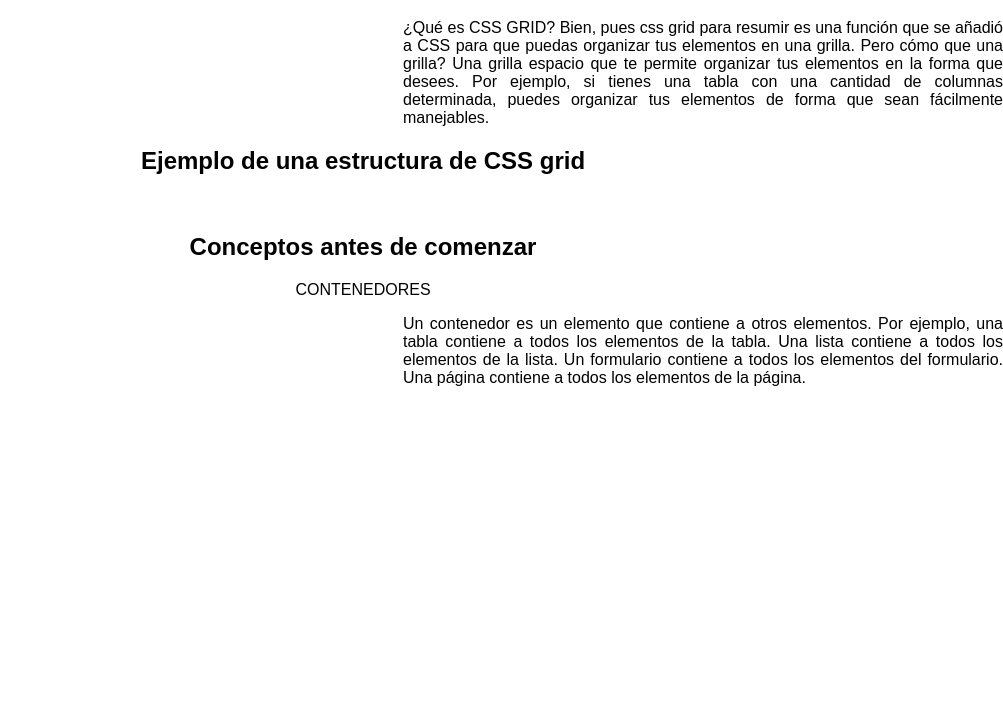
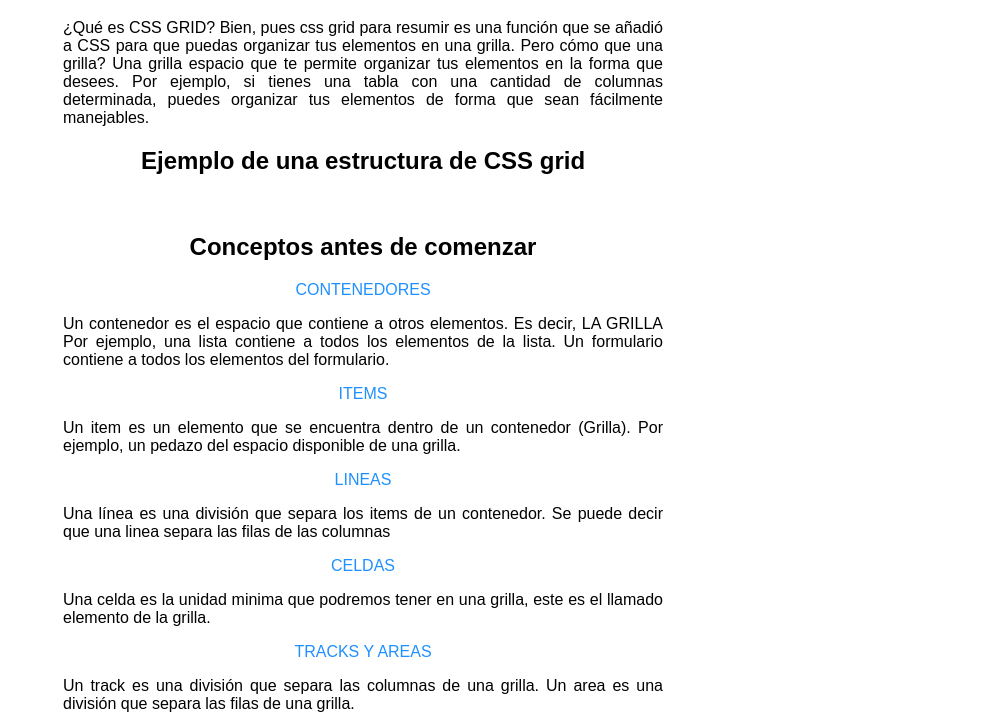
Before and after one commit to Edier-Gama/CSS-, a plain HTML site: page grid_fundamentals/index.html in a window 1280 px wide. Shown: the part 61-787 px from the top of the page, without its empty margins (277-1280 px from the left). Drawn offline with Linux system fonts and the light colour scheme; a small style sheet from the web is missing.

Commit message:
FUNDAMENTOS TERMINADOS

```diff
--- a/grid_fundamentals/index.html
+++ b/grid_fundamentals/index.html
@@ -15,7 +15,7 @@
 
     <h1>CSS GRID</h1>
 
- <div class="text">
+
 
      <p>¿Qué es CSS GRID? Bien, pues css grid para resumir es una función que se añadió
         a CSS para que puedas organizar tus elementos en una grilla. Pero cómo que una grilla?
@@ -25,7 +25,7 @@
         tus elementos de forma que sean fácilmente manejables.
      </p>
 
- </div>
+
 
     <h2>Ejemplo de una estructura de CSS grid</h2>
 
@@ -34,16 +34,40 @@
     <h2>Conceptos antes de comenzar</h2>
 
     <span>CONTENEDORES</span>
-    <div class="text">
+
         <p>
-            Un contenedor es un elemento que contiene a otros elementos.
-            Por ejemplo, una tabla contiene a todos los elementos de la tabla.
-            Una lista contiene a todos los elementos de la lista.
+            Un contenedor es el espacio que contiene a otros elementos. Es
+            decir, LA GRILLA
+            Por ejemplo, una lista contiene a todos los elementos de la lista.
             Un formulario contiene a todos los elementos del formulario.
-            Una página contiene a todos los elementos de la página.
         </p>
-    </div>
 
+    <span>ITEMS</span>
 
+        <p>
+            Un item es un elemento que se encuentra dentro de un contenedor (Grilla).
+            Por ejemplo, un pedazo del espacio disponible de una grilla.
+        </p>
+
+    <span>LINEAS</span>
+        <p>
+            Una línea es una división que separa los items de un contenedor.
+            Se puede decir que una linea separa las filas de las columnas
+        </p>
+
+    <span>CELDAS</span>
+
+        <P>Una celda es la unidad minima que podremos tener en una grilla, este
+            es el llamado elemento de la grilla.
+        </P>
+
+    <span>TRACKS Y AREAS</span>
+
+            <p>
+                Un track es una división que separa las columnas de una grilla.
+                Un area es una división que separa las filas de una grilla.
+            </p>
+
+            <img src="./assets/areas_tracks.PNG" alt="" class="area">
 </body>
 </html>
--- a/grid_fundamentals/main.css
+++ b/grid_fundamentals/main.css
@@ -15,9 +15,18 @@ html {
     text-align: center;
 }
 
-.text, p{
+p{
     text-align: justify;
     position: relative;
     width:600px;
     left: 340px;
 }
+
+span{
+    color: dodgerblue;
+}
+
+.area{
+    width: 600px;
+    height: 400px;
+}
```
